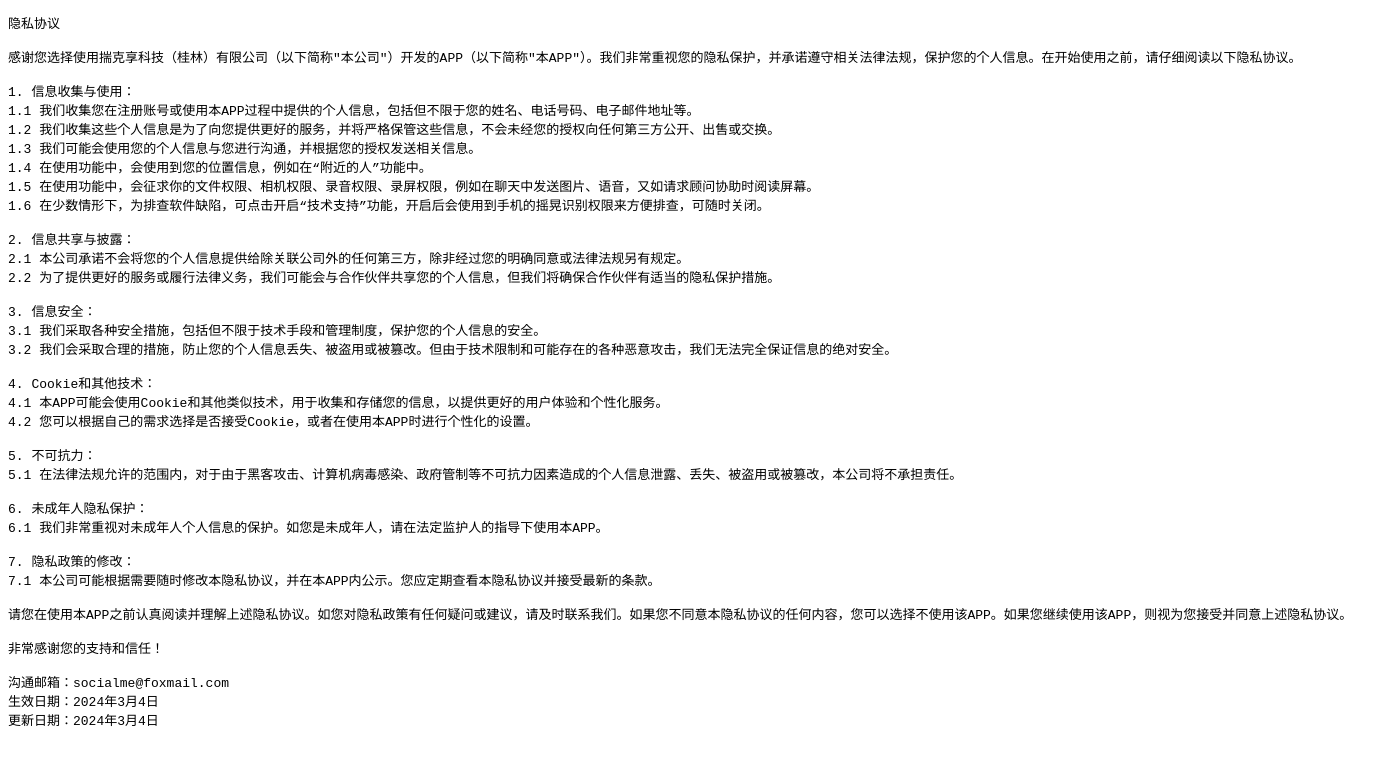
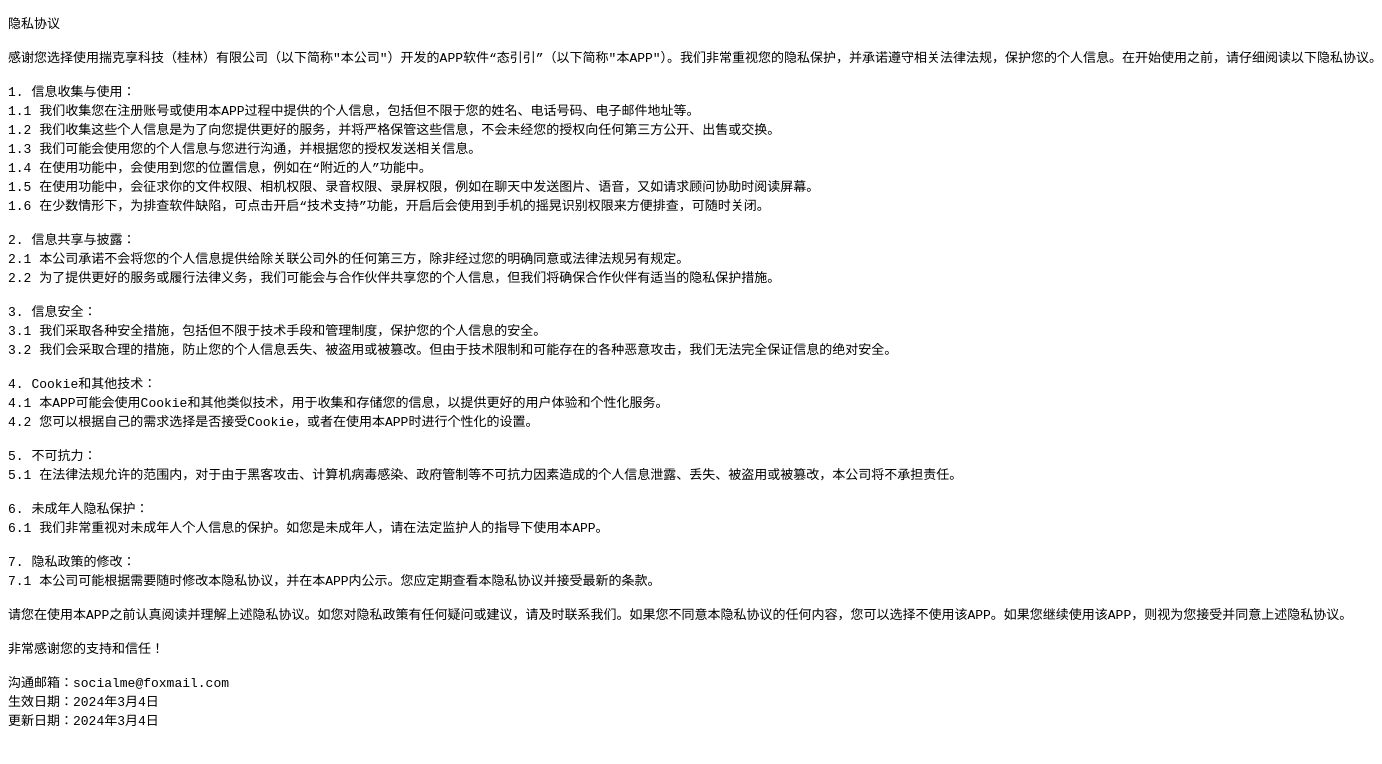
Before and after one commit to GerogeLeon/loveme_home, a plain HTML site: page agreement/privacy_agreement.html in a window 1280 px wide. Shown: the whole page, 1382 px wide, since content can reach past the window. Drawn offline with Linux system fonts and the light colour scheme.

Commit message:
privacy: app name

```diff
--- a/agreement/privacy_agreement.html
+++ b/agreement/privacy_agreement.html
@@ -10,7 +10,7 @@
 <pre>
 隐私协议
 
-感谢您选择使用揣克享科技（桂林）有限公司（以下简称"本公司"）开发的APP（以下简称"本APP"）。我们非常重视您的隐私保护，并承诺遵守相关法律法规，保护您的个人信息。在开始使用之前，请仔细阅读以下隐私协议。
+感谢您选择使用揣克享科技（桂林）有限公司（以下简称"本公司"）开发的APP软件“态引引”（以下简称"本APP"）。我们非常重视您的隐私保护，并承诺遵守相关法律法规，保护您的个人信息。在开始使用之前，请仔细阅读以下隐私协议。
 
 1. 信息收集与使用：
 1.1 我们收集您在注册账号或使用本APP过程中提供的个人信息，包括但不限于您的姓名、电话号码、电子邮件地址等。
```
Also changed, not shown: agreement/user_agreement.html (+1 -1 lines).
